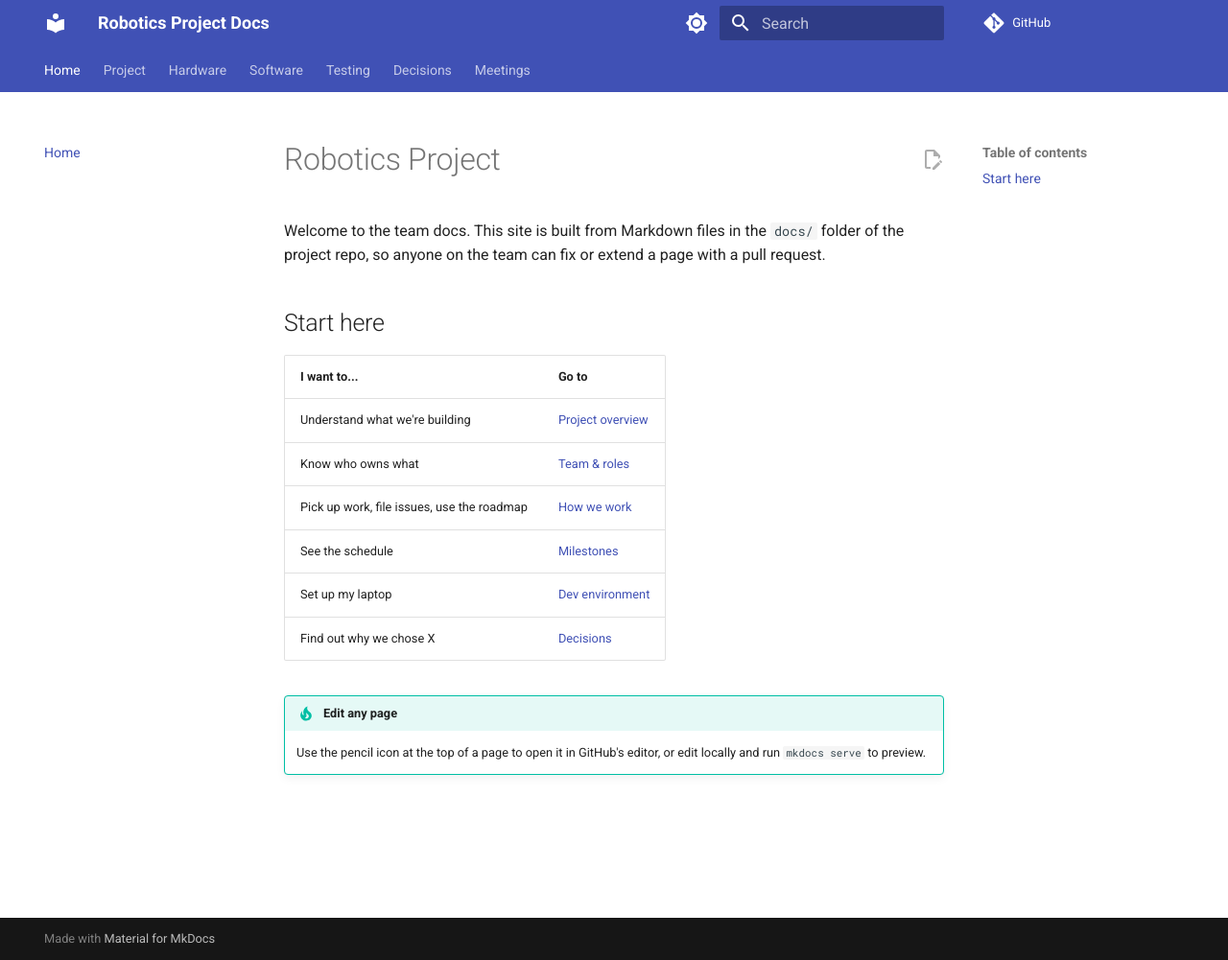
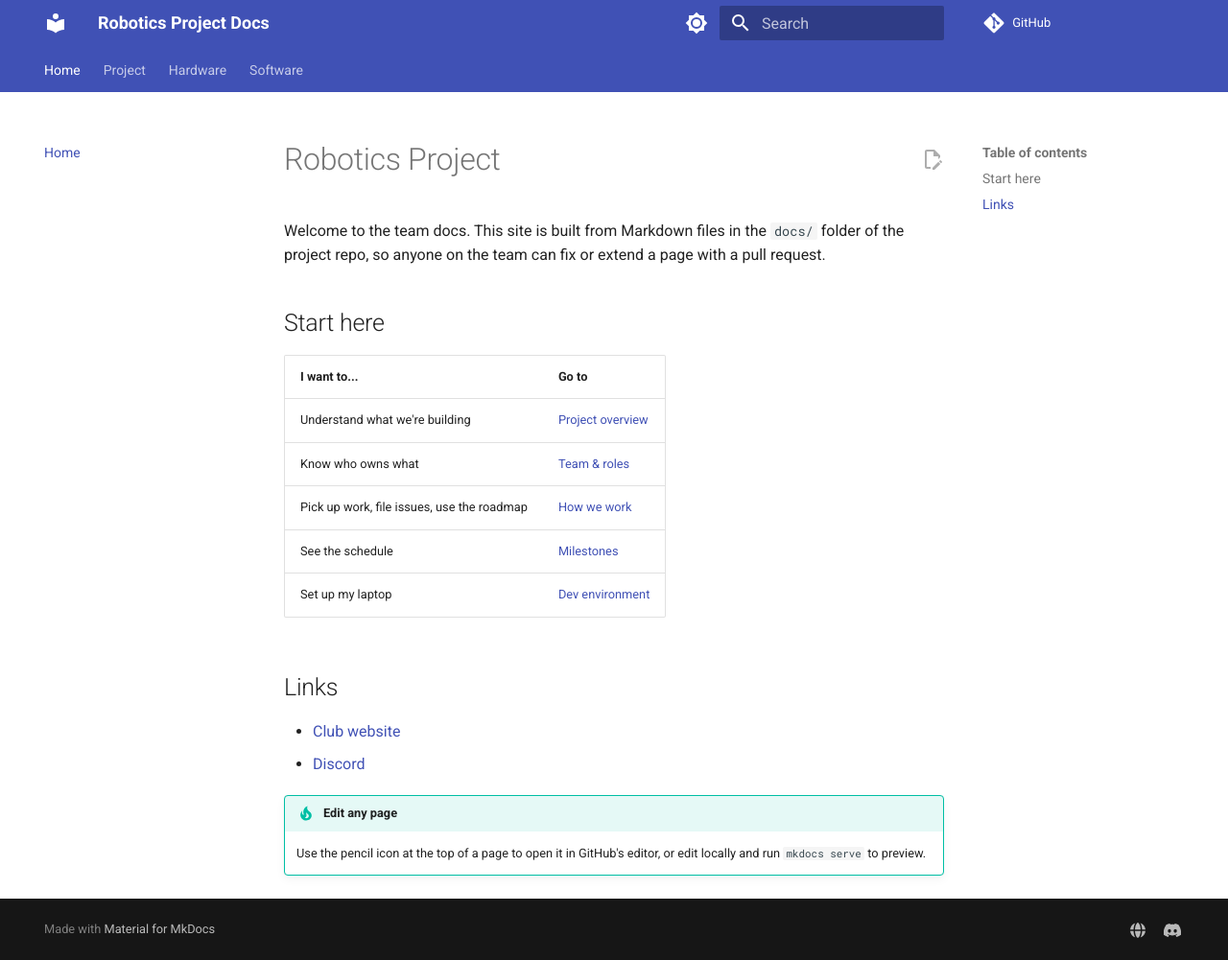
Before and after one commit to ARC-GMU/ravc-2627, an MkDocs documentation site: the page built from docs/index.md, in a window 1280 px wide and 1001 px high. Shown: the whole window at 96% size. Built offline with MkDocs 1.6.1 and Material for MkDocs 9.7.7, drawn with Linux system fonts in a browser that asks for light colours; comment, search, counter and statistics services are not loaded.

Commit message:
Add club website and Discord links

```diff
--- a/docs/index.md
+++ b/docs/index.md
@@ -11,7 +11,11 @@ Welcome to the team docs. This site is built from Markdown files in the `docs/`
 | Pick up work, file issues, use the roadmap | [How we work](project/workflow.md) |
 | See the schedule | [Milestones](project/milestones.md) |
 | Set up my laptop | [Dev environment](software/dev-environment.md) |
-| Find out why we chose X | [Decisions](decisions/index.md) |
+
+## Links
+
+- [Club website](https://gmu.autonomousrobotics.club/)
+- [Discord](https://discord.gg/zn93yRNZGb)
 
 !!! tip "Edit any page"
     Use the pencil icon at the top of a page to open it in GitHub's editor, or edit locally and run `mkdocs serve` to preview.
--- a/mkdocs.yml
+++ b/mkdocs.yml
@@ -25,6 +25,15 @@ theme:
       toggle:
         icon: material/brightness-4
         name: Switch to light mode
+
+extra:
+  social:
+    - icon: fontawesome/solid/globe
+      link: https://gmu.autonomousrobotics.club/
+      name: Autonomous Robotics Club at GMU
+    - icon: fontawesome/brands/discord
+      link: https://discord.gg/zn93yRNZGb
+      name: Discord
 
 markdown_extensions:
   - admonition
@@ -54,10 +63,3 @@ nav:
   - Software:
       - Overview: software/index.md
       - Dev environment: software/dev-environment.md
-  - Testing:
-      - Test plan: testing/test-plan.md
-  - Decisions:
-      - Index: decisions/index.md
-      - ADR template: decisions/template.md
-  - Meetings:
-      - Template: meetings/template.md
```
Also changed, not shown: README.md (+1 -1 lines), docs/project/team.md (+0 -1 lines), 1 other file.
